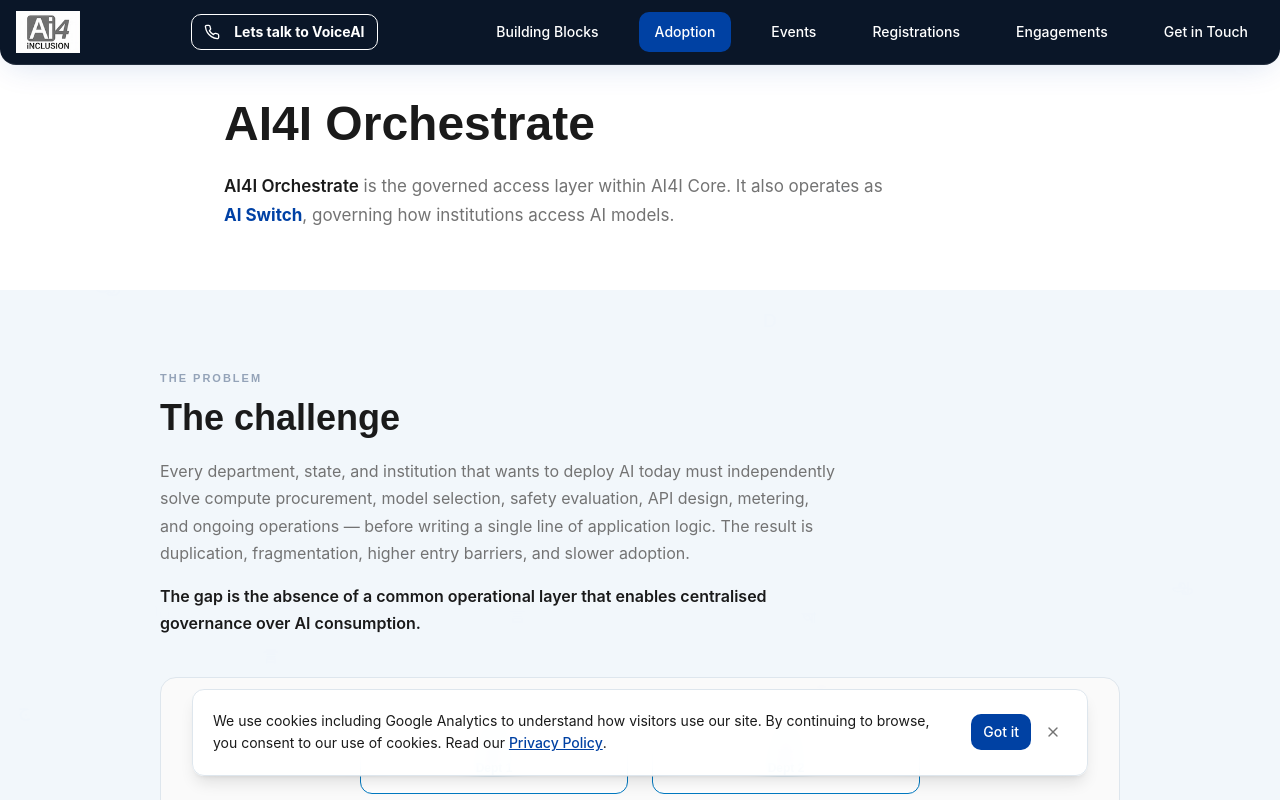
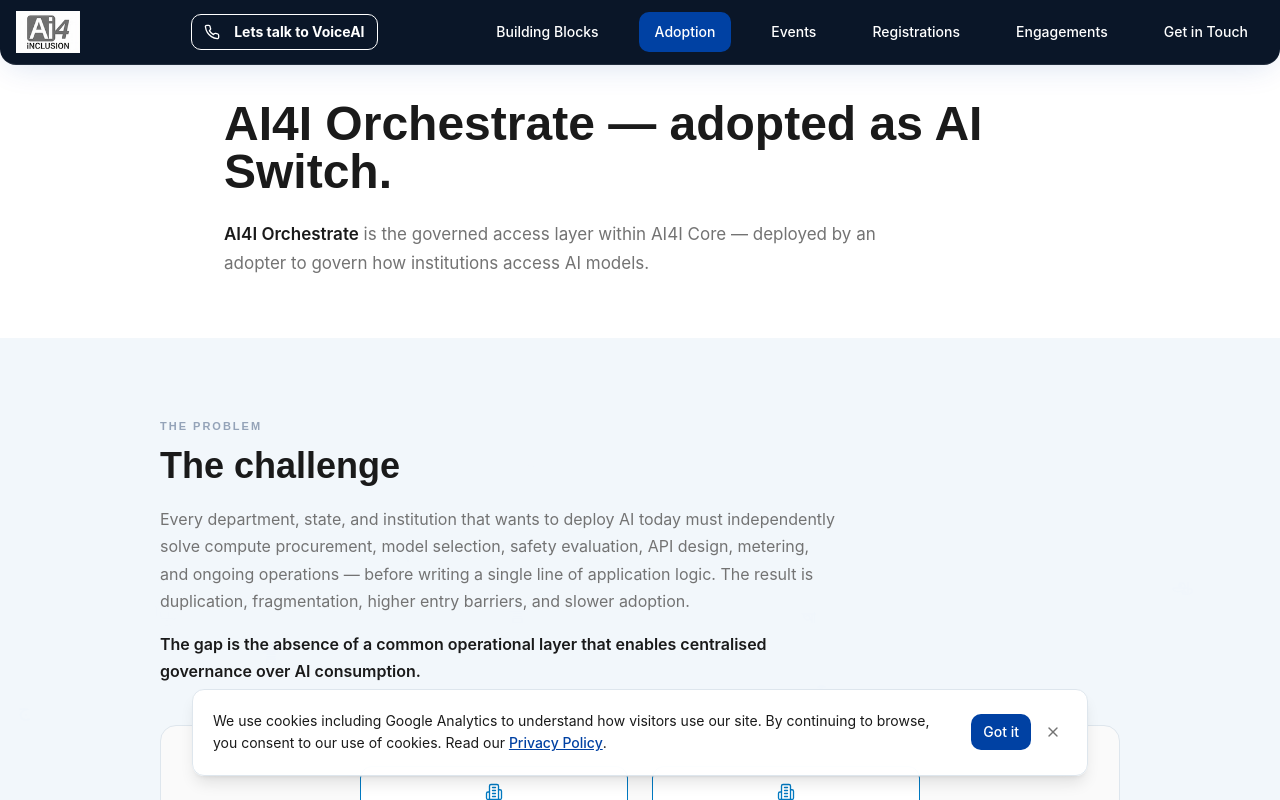
Before and after one commit to namrathsridhar-pixel/ai4i-inclusive-ai-33210, a React (Vite) app: page /adoption in a window 1280 px wide. Shown: the top 800 px of the page. Built offline with nearby package versions, Linux system fonts and the light colour scheme; the HTML template or start-up script is replaced by a standard one.

Commit message:
Changes
Co-authored-by: namrathsridhar-pixel <233921107+namrathsridhar-pixel@users.noreply.github.com>

```diff
--- a/src/pages/Adoption.tsx
+++ b/src/pages/Adoption.tsx
@@ -75,13 +75,12 @@ const Adoption = () => {
         <div className="container mx-auto max-w-4xl">
           <motion.div initial={{ opacity: 0, y: 20 }} animate={{ opacity: 1, y: 0 }} transition={{ duration: 0.6 }}>
             <h1 className="font-heading text-4xl font-bold leading-tight text-brand-ink md:text-5xl">
-              AI4I Orchestrate
+              AI4I Orchestrate — adopted as AI Switch.
             </h1>
             <p className="mt-6 max-w-[660px] text-[17px] leading-[1.7] text-muted-foreground">
               <span className="font-semibold text-brand-ink">AI4I Orchestrate</span> is the governed
-              access layer within AI4I Core. It also operates as{" "}
-              <span className="font-bold text-brand-blue">AI Switch</span>, governing how institutions
-              access AI models.
+              access layer within AI4I Core — deployed by an adopter to govern how institutions access
+              AI models.
             </p>
           </motion.div>
         </div>
```
